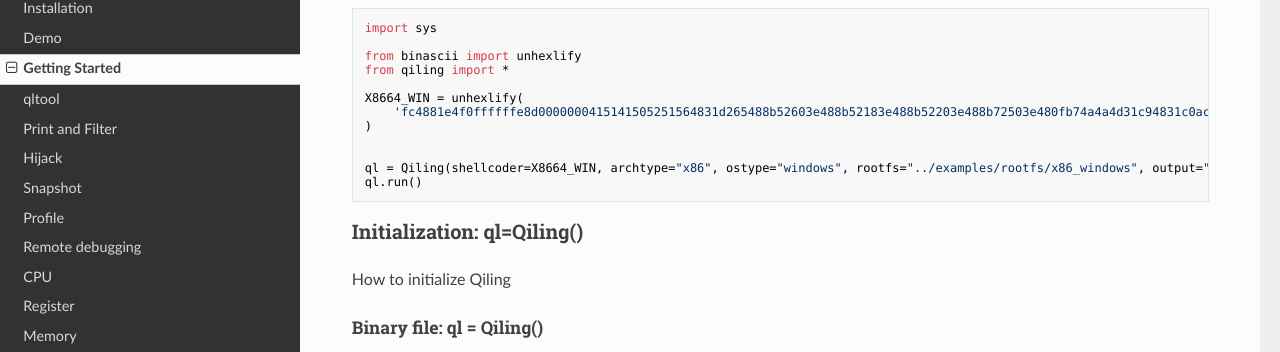
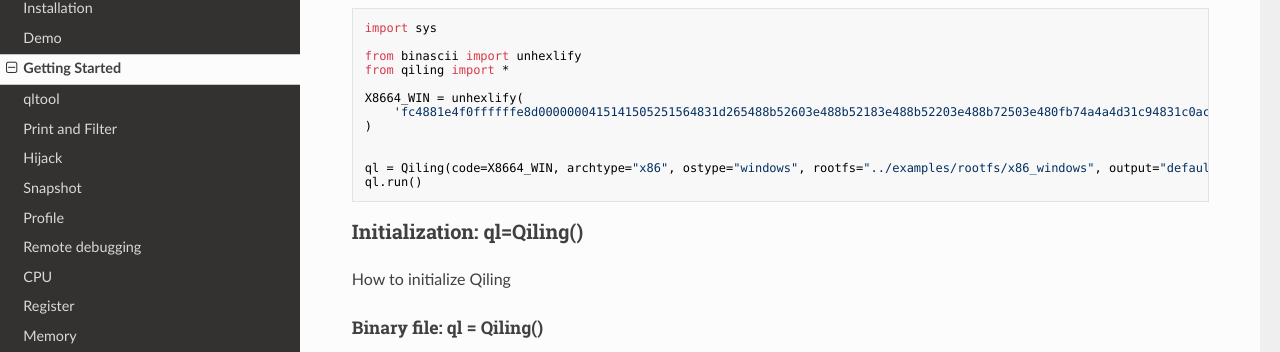
Before and after one commit to qilingframework/rtfd.io, an MkDocs documentation site: the page built from docs/howto.md, in a window 1280 px wide and 1400 px high, scrolled down 398 px. Shown: the part 141-493 px from the top of the window. Built offline with MkDocs 1.6.1, drawn with Linux system fonts in a browser that asks for light colours; nearby versions of some CDN libraries; some of the changed text lies outside the part shown.

Commit message:
Update howto.md

````diff
--- a/docs/howto.md
+++ b/docs/howto.md
@@ -36,7 +36,7 @@ X8664_WIN = unhexlify(
 )
 
 
-ql = Qiling(shellcoder=X8664_WIN, archtype="x86", ostype="windows", rootfs="../examples/rootfs/x86_windows", output="default")
+ql = Qiling(code=X8664_WIN, archtype="x86", ostype="windows", rootfs="../examples/rootfs/x86_windows", output="default")
 ql.run()
 ```
 
@@ -84,7 +84,7 @@ In pre-loader (during initialization) state, there are multiple options that can
 
 Available options:
 
-- shellcoder=None
+- code=None
 > - shellcode in binary mode
 - rootfs=None
 > - refer to above section, but not compulsory in shellcode
````
